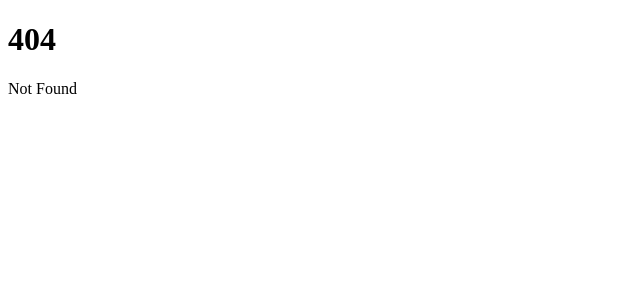
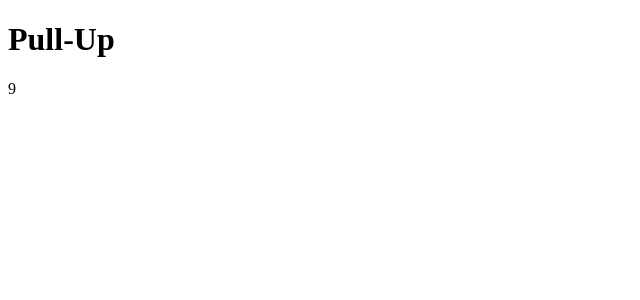
Before and after one commit to longhaul-fitness/exercises, a SvelteKit app: page /exercises/1 in a window 1280 px wide. Before the commit this address had no page. Shown: the top 300 px of the page, without its empty margins (0-640 px from the left). Built offline with nearby package versions, Linux system fonts and the light colour scheme.

Commit message:
Add exercise detail route

```diff
--- /dev/null
+++ b/src/routes/exercises/[id]/+page.js
@@ -0,0 +1,8 @@
+import exercises from '../../../../exercises.json';
+
+/** @type {import('./$types').PageLoad} */
+export async function load({ params }) {
+  const exercise = exercises.filter(e => e.pk === parseInt(params.id));
+  // TODO: Check for empty array
+  return { exercise: exercise[0] };
+}
--- /dev/null
+++ b/src/routes/exercises/[id]/+page.svelte
@@ -0,0 +1,7 @@
+<script>
+	export let data;
+	const exercise = data.exercise.fields;
+</script>
+
+<h1>{exercise.name}</h1>
+<p>{exercise.primary_muscles}</p>
```
